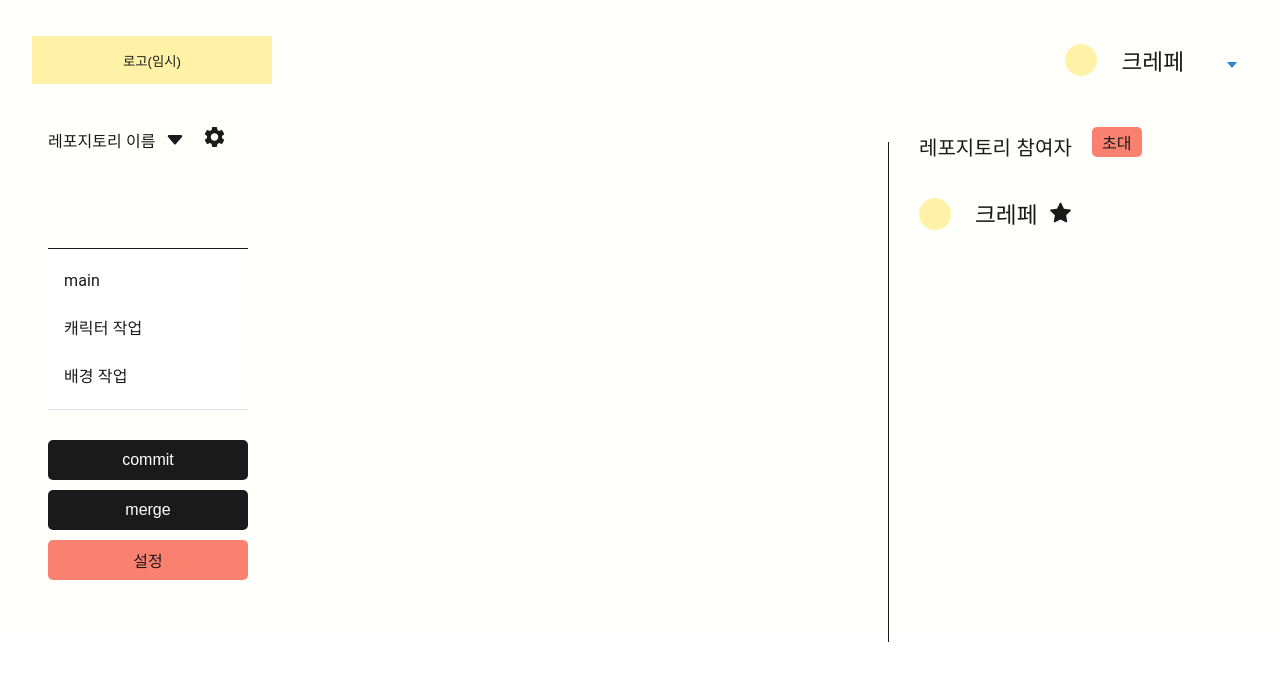
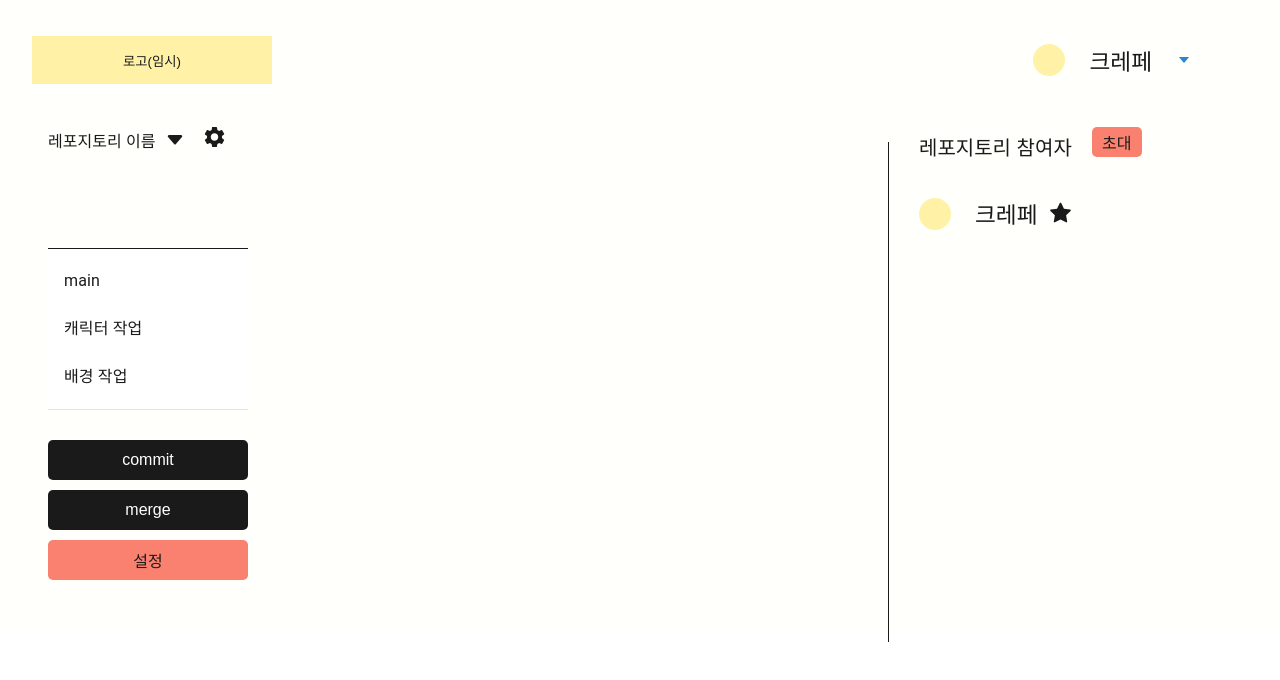
Before and after one commit to tukcom2023CD/AOK, a React (Create React App) app in the folder frontend/: page /repository in a window 1280 px wide. Shown: the top 680 px of the page. Built offline with nearby package versions, Linux system fonts and the light colour scheme.

Commit message:
fix: 상단 프로필 드롭다운 버튼 item-align 수정 완료

```diff
--- a/frontend/src/Components/MainProfile.tsx
+++ b/frontend/src/Components/MainProfile.tsx
@@ -28,7 +28,7 @@ const DropBtn = styled.div`
     width: 1rem;
     height: 1rem;
     margin-left: 1rem;
-
+    border: dotted;
 `;
 
 function MainProfile(){
@@ -36,9 +36,7 @@ function MainProfile(){
         <ProfileDiv>
             <ProfilePic backgroundcolor='#FFF19E'/>
             <Name>크레페</Name>
-            <DropBtn>
-                <MenuListComposition/>
-            </DropBtn>
+            <MenuListComposition/>
         </ProfileDiv>
     );
 }
```
